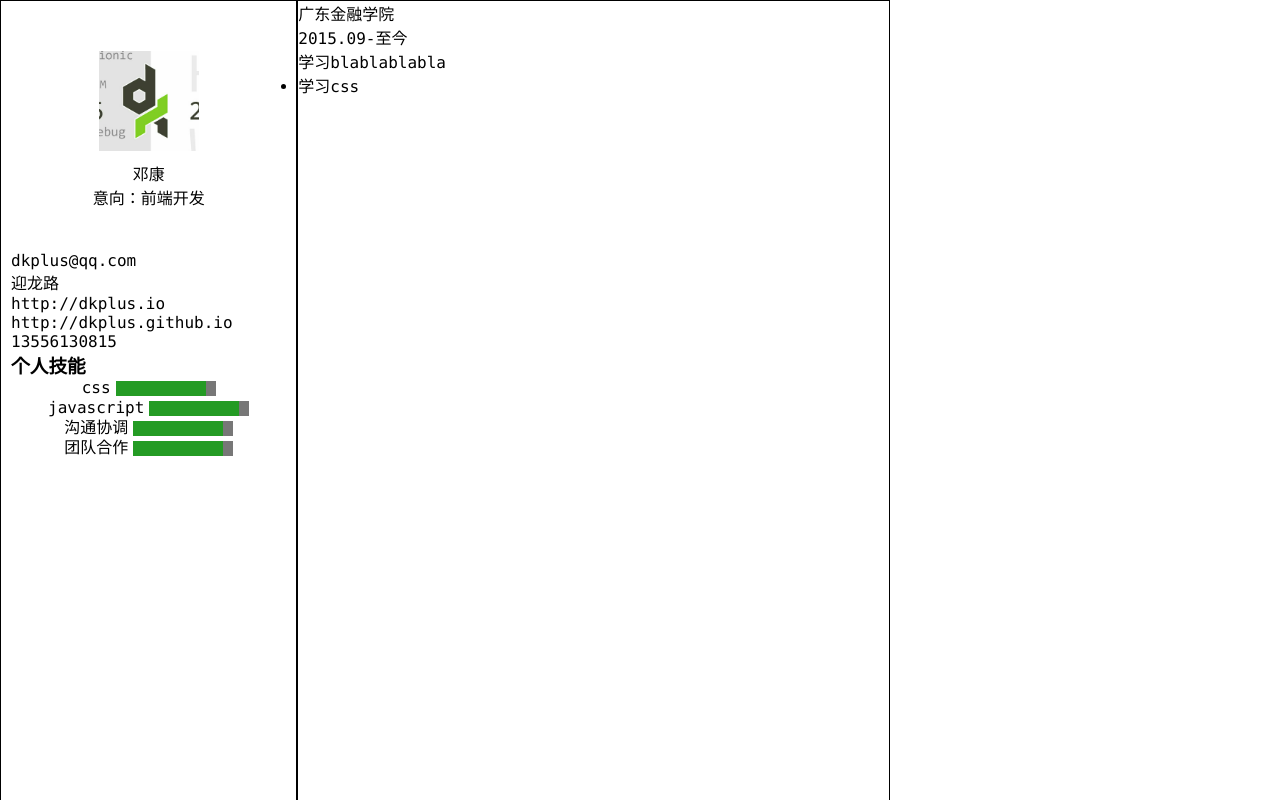
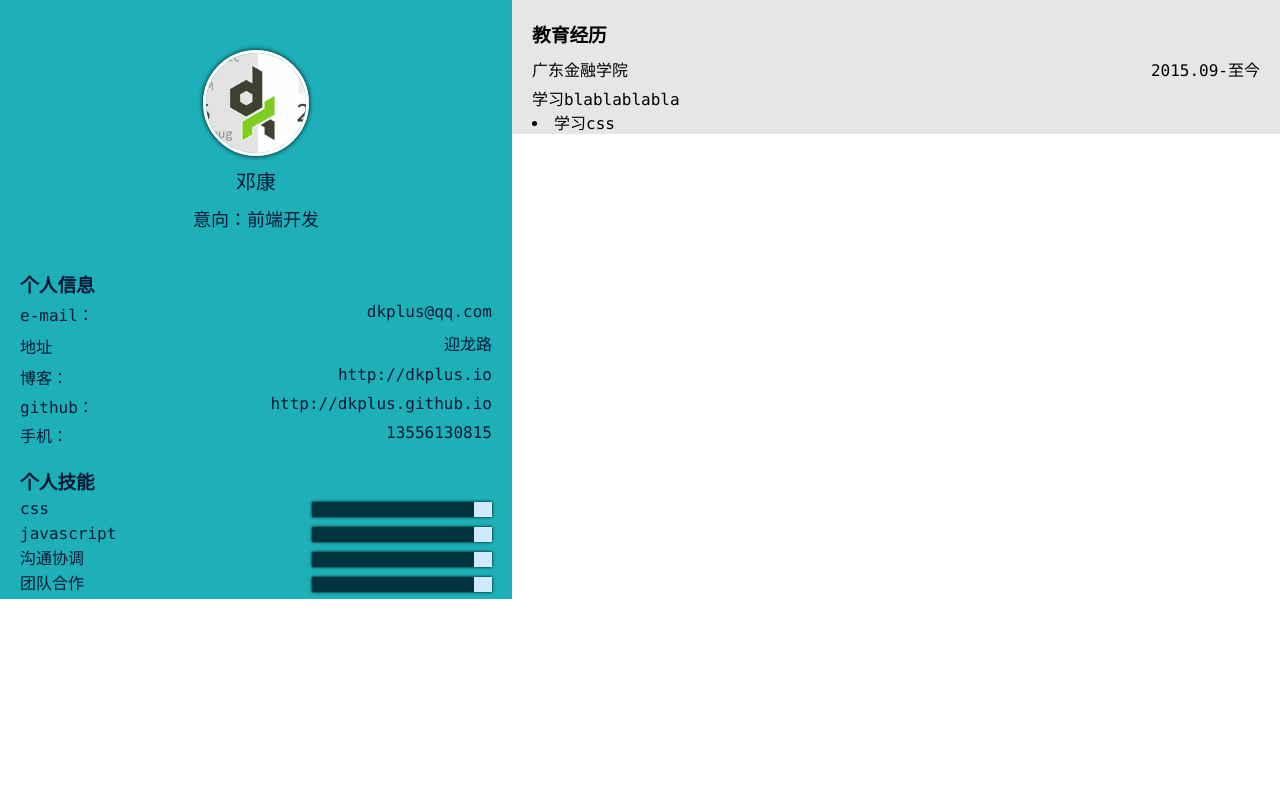
Before and after one commit to dk-plus/resume-generator, a website built with webpack: page src/index.html in a window 1280 px wide. Shown: the top 800 px of the page. Built offline with nearby package versions, Linux system fonts and the light colour scheme; files whose address does not match are found by name.

Commit message:
feat: 更新简历样式

```diff
--- a/src/index.html
+++ b/src/index.html
@@ -17,14 +17,25 @@
         <div class="detail">意向：前端开发</div>
       </div>
       <div class="personal-info">
-        <div class="e-mail">dkplus@qq.com</div>
-        <div class="addr">迎龙路</div>
-        <div class="blog">http://dkplus.io</div>
-        <div class="github">http://dkplus.github.io</div>
-        <div class="phone">13556130815</div>
+        <h3 class="title">个人信息</h3>
+        <div>
+          <label for="e-mail">e-mail：</label><div id="e-mail">dkplus@qq.com</div>
+        </div>
+        <div>
+          <label for="addr">地址</label><div id="addr">迎龙路</div>
+        </div>
+        <div>
+          <label for="blog">博客：</label><div id="blog">http://dkplus.io</div>
+        </div>
+        <div>
+          <label for="github">github：</label><div id="github">http://dkplus.github.io</div>
+        </div>
+        <div>
+          <label for="phone">手机：</label><div id="phone">13556130815</div>
+        </div>
       </div>
       <div class="skills">
-        <h3>个人技能</h3>
+        <h3 class="title">个人技能</h3>
         <ul>
           <li class="skill">
             <div class="name">css</div>
@@ -63,8 +74,11 @@
     </div>
     <div class="experience">
       <div id="exp1" class="exp">
-        <div class="name">广东金融学院</div>
-        <div class="time">2015.09-至今</div>
+        <h3 class="title">教育经历</h3>
+        <div class="sub-title">
+          <div class="name">广东金融学院</div>
+          <div class="time">2015.09-至今</div>
+        </div>
         <div class="detail">学习blablablabla</div>
         <div class="list">
           <ul>
--- a/src/view/index.less
+++ b/src/view/index.less
@@ -2,8 +2,8 @@
 @import './util.less';
 
 body {
-  width: 890px;
-  height: 1260px;
+  width: 100%;
+  min-height: 500px;
 }
 
 #main {
@@ -12,35 +12,54 @@ body {
   height: 100%;
   align-items: flex-start;
   .info {
-    width: 33.3%;
+    width: 40%;
     height: 100%;
-    border: 1px solid #000;
+    background-color: #1DB0B8;
+    color: #011935;
     .header {
       position: relative;
       width: 100%;
       height: 200px;
       >* {
         text-align: center;
+        margin-top: 10px;
       }
       .avater {
         margin: 50px auto 10px;
         width: 100px;
         height: 100px;
+        border-radius: 100%;
+        border: 3px solid #fff;
+        box-shadow: 0 0 5px #000;
         overflow: hidden;
         img {
           width: 100%;
           height: 100%;
         }
       }
+      .name {
+        font-size: 20px;
+        font-weight: 500;
+      }
+      .detail {
+        font-size: 18px;
+      }
     }
     .personal-info {
-      padding: 0 10px;
+      padding: 0 20px;
+      div {
+        .flex(row);
+        justify-content: space-between;
+        margin-bottom: 5px;
+      }
     }
     .skills {
-      padding: 0 10px;
+      padding: 0 20px;
       li {
         .flex(row);
+        justify-content: space-between;
         height: 20px;
+        margin-bottom: 5px;
         line-height: 20px;
         .name {
           text-align: right;
@@ -48,23 +67,37 @@ body {
         .bar {
           .flex();
           margin-left: 5px;
+          box-shadow: 0 0 3px #000;
         }
         .full {
-          width: 100px;
+          width: 180px;
           height: 15px;
-          background-color: #777;
+          background-color: #D0E9FF;
           .val {
             width: 90%;
             height: 100%;
-            background-color: rgb(36, 155, 36);
+            background-color: #00343F;
           }
         }
       }
     }
   }
   .experience {
-    width: 66.6%;
+    width: 60%;
     height: 100%;
-    border: 1px solid #000;
+    background-color: #E6E6E6;
+    .exp {
+      padding: 0 20px;
+      .sub-title {
+        .flex(row);
+        justify-content: space-between;
+      }
+    }
   }
 }
+.title {
+  margin: 20px 0 5px;
+}
+.sub-title {
+  margin: 10px 0 5px;
+}
--- a/src/view/reset.less
+++ b/src/view/reset.less
@@ -11,6 +11,7 @@ body, div, dt, dl, dd, ul, ol, li, h1, h2, h3, h4, h5, input, form, a, p, textar
 }
 ol, ul, li{
   // list-style: none;
+  list-style-position: inside;
 }
 a{
   text-decoration: none;
```
Also changed, not shown: dist/app.css, dist/index.html, 1 other file.
